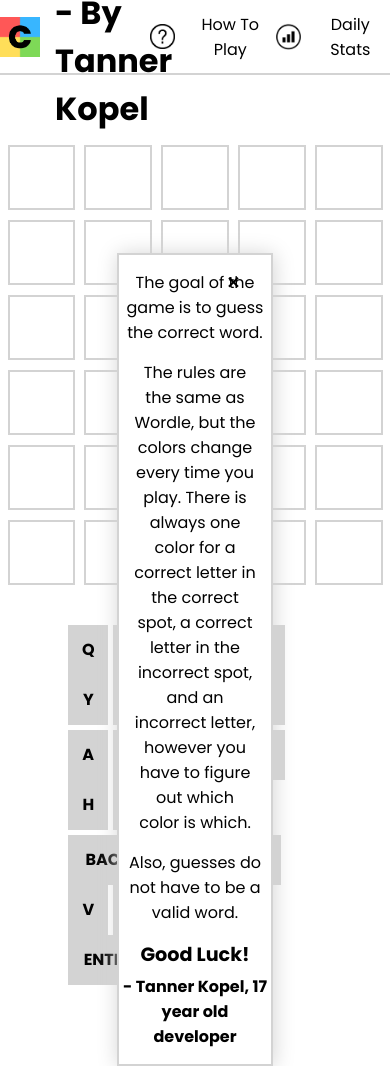
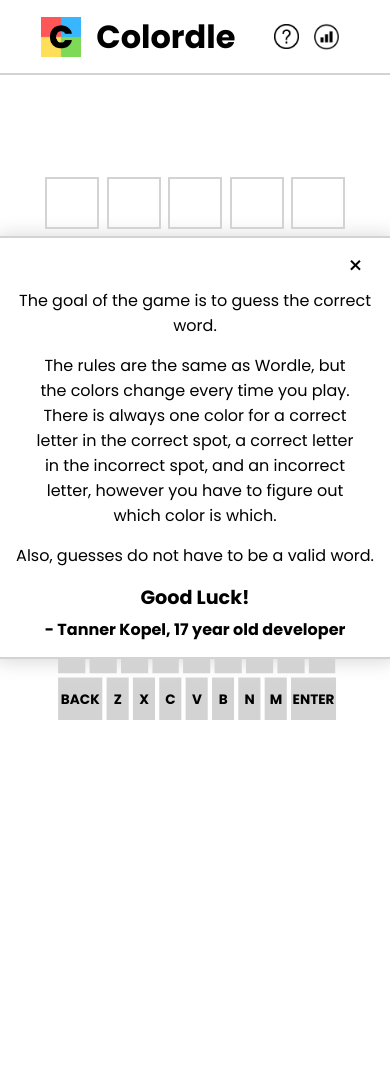
Before and after one commit to tankop1/colordle, a plain HTML site: page index.html in a window 390 px wide. After the commit the page ends 844 px from the top, so only its background shows below. Drawn offline with nearby package versions, Linux system fonts and the light colour scheme.

Commit message:
Add media queries

```diff
--- a/index.html
+++ b/index.html
@@ -4,7 +4,7 @@
     <meta charset="UTF-8">
     <meta http-equiv="X-UA-Compatible" content="IE=edge">
     <meta name="viewport" content="width=device-width, initial-scale=1.0">
-    <title>Colordle</title>
+    <title>Colordle - By Tanner Kopel</title>
 
     <link rel="stylesheet" href="style.css">
     <script src="https://ajax.googleapis.com/ajax/libs/jquery/3.5.1/jquery.min.js"></script>
@@ -28,18 +28,18 @@
 
         <div id="logo-container">
             <img id="logo" src="assets/colordle-logo.png" alt="colordle logo" />
-            <h1>Colordle - By Tanner Kopel</h1>
+            <h1>Colordle</h1>
         </div>
 
         <div id="button-container">
             <button id="help">
                 <img src="assets/help-icon.png" alt="help icon" />
-                <p>How To Play</p>
+                <p class="disappear-on-600">How To Play</p>
             </button>
 
             <button id="stats-button">
                 <img src="assets/stats-icon.png" alt="help icon" />
-                <p>Daily Stats</p>
+                <p class="disappear-on-600">Daily Stats</p>
             </button>
         </div>
 
@@ -206,7 +206,7 @@
 
     <section id="popup">
         <button id="exit">&times;</button>
-        <p>The goal of the game is to guess the correct word.</p>
+        <p id="popup-top">The goal of the game is to guess the correct word.</p>
         <p style="width: 80%;">The rules are the same as Wordle, but the colors change every time you play. There is always one color for a correct letter in the correct spot, a correct letter in the incorrect spot, and an incorrect letter, however you have to figure out which color is which.</p>
         <p>Also, guesses do not have to be a valid word.</p>
         <p style="font-weight: bold; font-size: 1.2rem;">Good Luck!</p>
--- a/style.css
+++ b/style.css
@@ -8,7 +8,7 @@ body {
     width: 100%;
     height: 100vh;
     font-family: 'Poppins', sans-serif;
-    overflow: hidden;
+    overflow-x: hidden;
 }
 
 button {
@@ -64,7 +64,7 @@ header {
 
 main {
     width: 100%;
-    height: 100%;
+    height: 90%;
     display: flex;
     align-items: center;
     justify-content: space-around;
@@ -74,7 +74,6 @@ main {
 #wordle-box {
     width: 375px;
     height: 25%;
-    margin-top: -65px;
 }
 
 .row {
@@ -105,16 +104,21 @@ main {
 /* KEYBOARD */
 
 #keyboard {
-    width: 65%;
+    width: 85%;
     height: 160px;
     display: flex;
     align-items: center;
     justify-content: space-around;
     flex-direction: column;
+    margin-top: 150px;
 }
 
 .keyboard-row {
     margin-bottom: 5px;
+    width: 100%;
+    display: flex;
+    align-items: center;
+    justify-content: center;
 }
 
 .key {
@@ -124,6 +128,7 @@ main {
     height: 50px;
     text-transform: capitalize;
     transition: filter 200ms;
+    margin-left: 5px;
 }
 
 .key:hover, .long-key:hover {
@@ -138,6 +143,7 @@ main {
     text-transform: capitalize;
     transition: filter 200ms;
     width: 80px;
+    margin-left: 5px;
 }
 
 /* POPUPS */
@@ -145,8 +151,8 @@ main {
 #stats {
     position: absolute;
     top: 30%;
-    left: 30%;
-    width: 40%;
+    left: calc(50% - 300px);
+    width: 600px;
     border: 2px solid lightgray;
     box-shadow: 1px 1px 20px lightgray;
     background-color: white;
@@ -182,8 +188,8 @@ main {
 #popup {
     position: absolute;
     top: 30%;
-    left: 30%;
-    width: 40%;
+    left: calc(50% - 300px);
+    width: 600px;
     border: 2px solid lightgray;
     box-shadow: 1px 1px 20px lightgray;
     background-color: white;
@@ -243,3 +249,44 @@ main {
         top: 22%;
     }
 }
+
+/* MEDIA QUERIES */
+
+@media only screen and (max-width: 735px) {
+    #wordle-box {
+        width: 300px;
+    }
+
+    .row {
+        height: 52px;
+    }
+
+    #keyboard {
+        transform: scale(0.85);
+        margin-top: 0px;
+    }
+
+    #popup {
+        left: calc(50% - 200px);
+        width: 400px;
+        padding-top: 35px;
+        top: 28%;
+    }
+
+    #stats {
+        left: calc(50% - 200px);
+        width: 400px;
+        padding-top: 35px;
+        top: 28%;
+    }
+}
+
+@media only screen and (max-width: 600px) {
+    .disappear-on-600 {
+        display: none;
+    }
+
+    #button-container {
+        width: 75px;
+    }
+}
```
